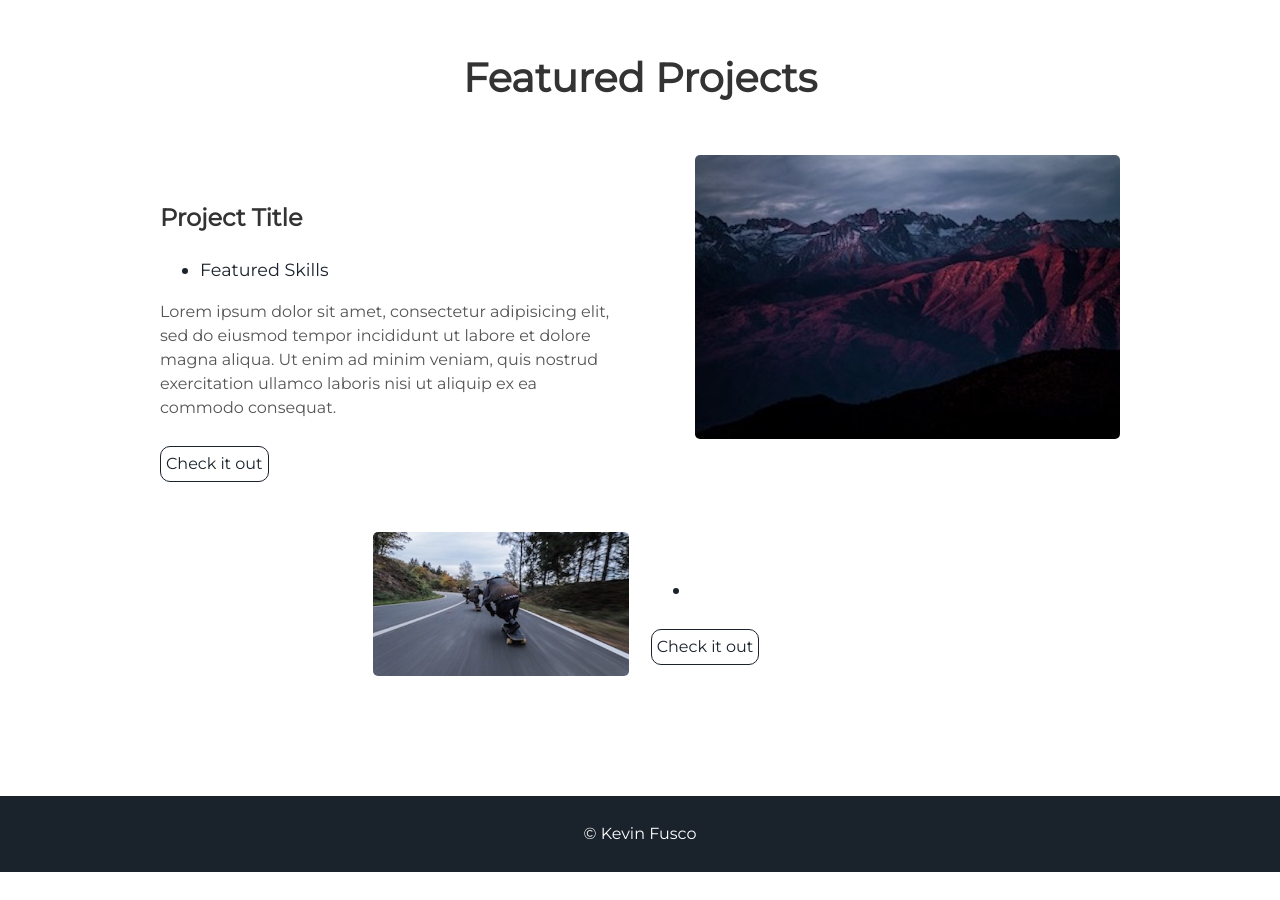
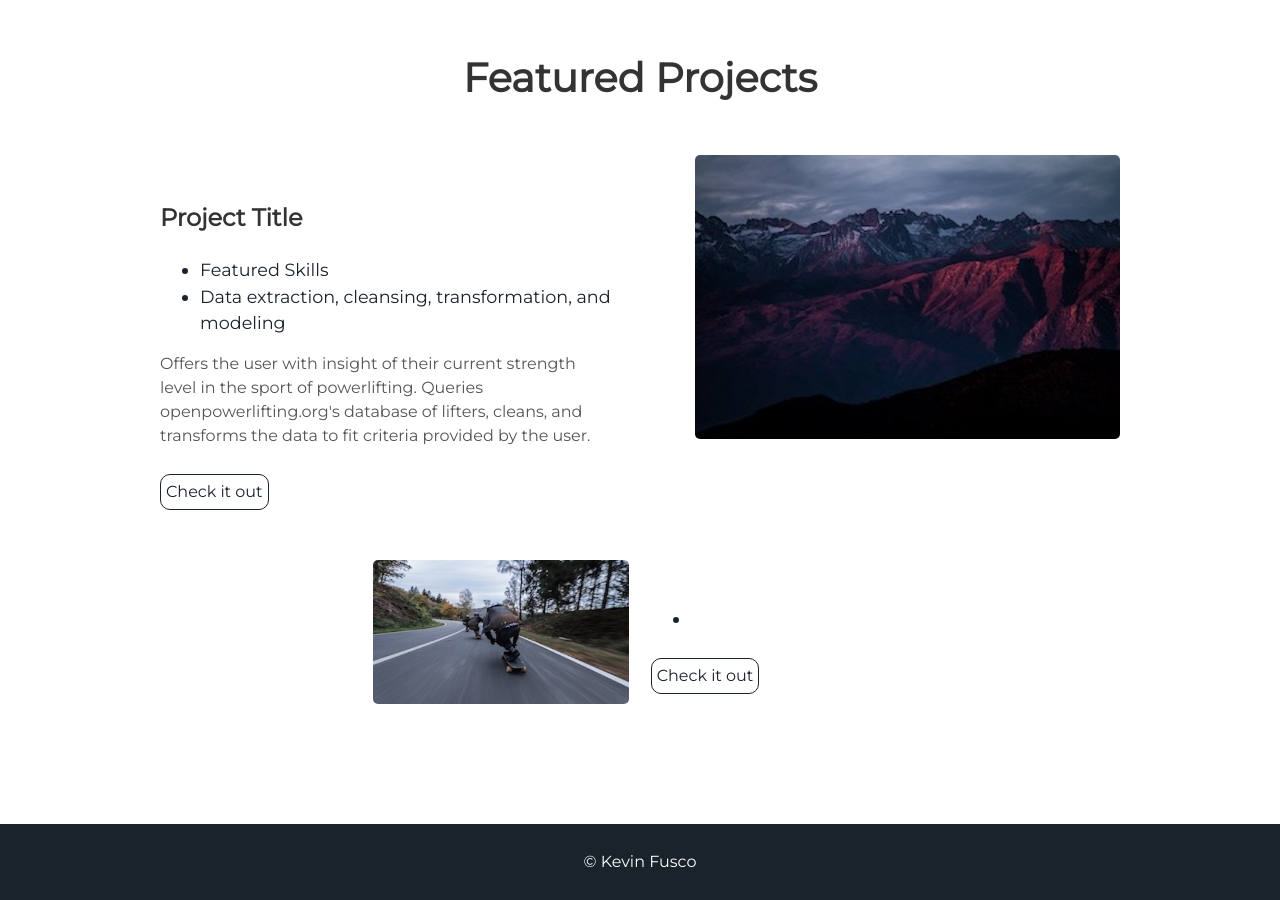
Before and after one commit to kcfusco/kcfusco.github.io, a Jekyll site: the page built from index.html, in a window 1280 px wide and 900 px high, scrolled down 2042 px. Built offline with Jekyll 4.4.1, drawn with Linux system fonts in a browser that asks for light colours; before the commit the page ends 2914 px from its top, so only the background shows below that.

Commit message:
Update projects.html

```diff
--- a/_includes/projects.html
+++ b/_includes/projects.html
@@ -9,9 +9,11 @@
     <h3> Project Title </h3>
     <ul>
       <li> Featured Skills</li>
+      <li> Data extraction, cleansing, transformation, and modeling</li>
     </ul>
-    <p>Lorem ipsum dolor sit amet, consectetur adipisicing elit, sed do eiusmod tempor incididunt ut labore et dolore magna aliqua. Ut enim ad minim veniam, quis nostrud exercitation ullamco laboris nisi ut aliquip ex ea commodo consequat.</p>
-    <a class="project-link" href="#">Check it out</a>
+    <p>Offers the user with insight of their current strength level in the sport of powerlifting. Queries openpowerlifting.org's database of lifters, cleans, and transforms
+    the data to fit criteria provided by the user.</p>
+    <a class="project-link" href="https://github.com/Nivex28/power-stats">Check it out</a>
   </div>
 </div>
 <div class="user-projects">
```
